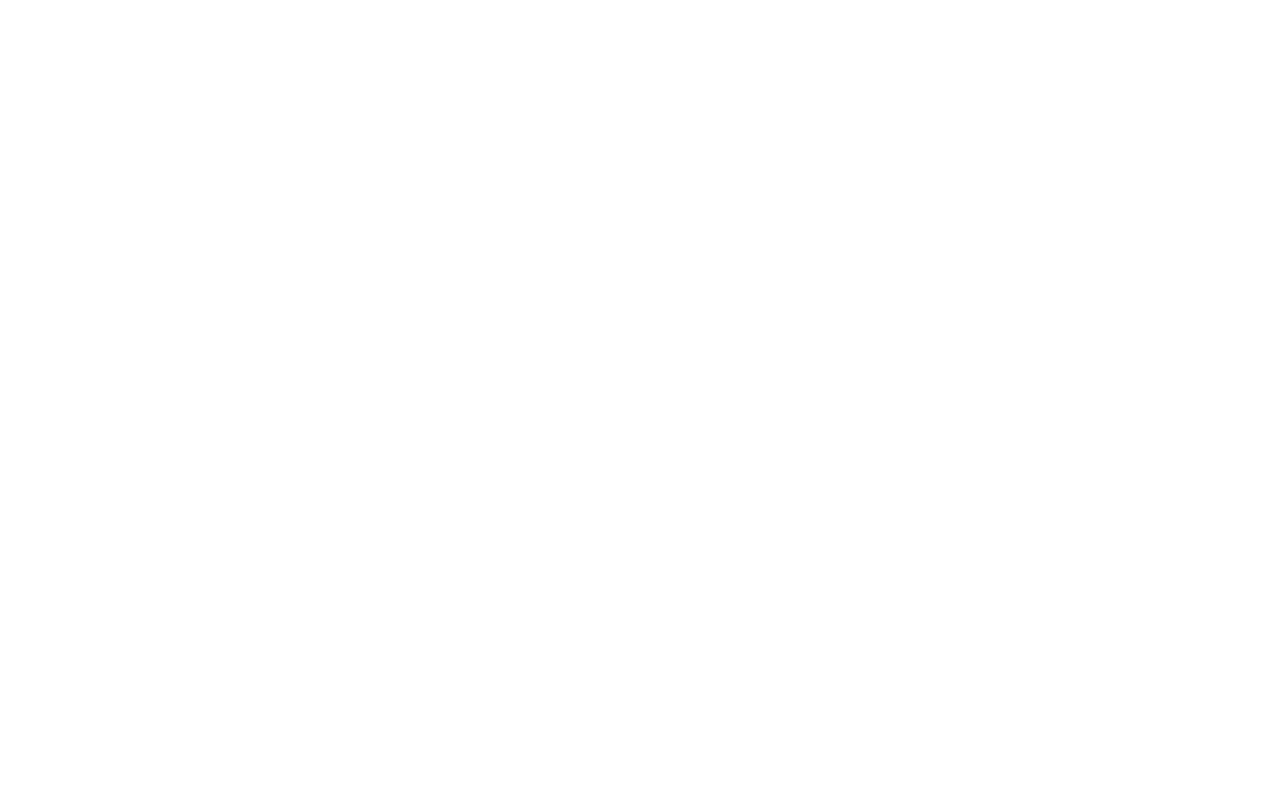
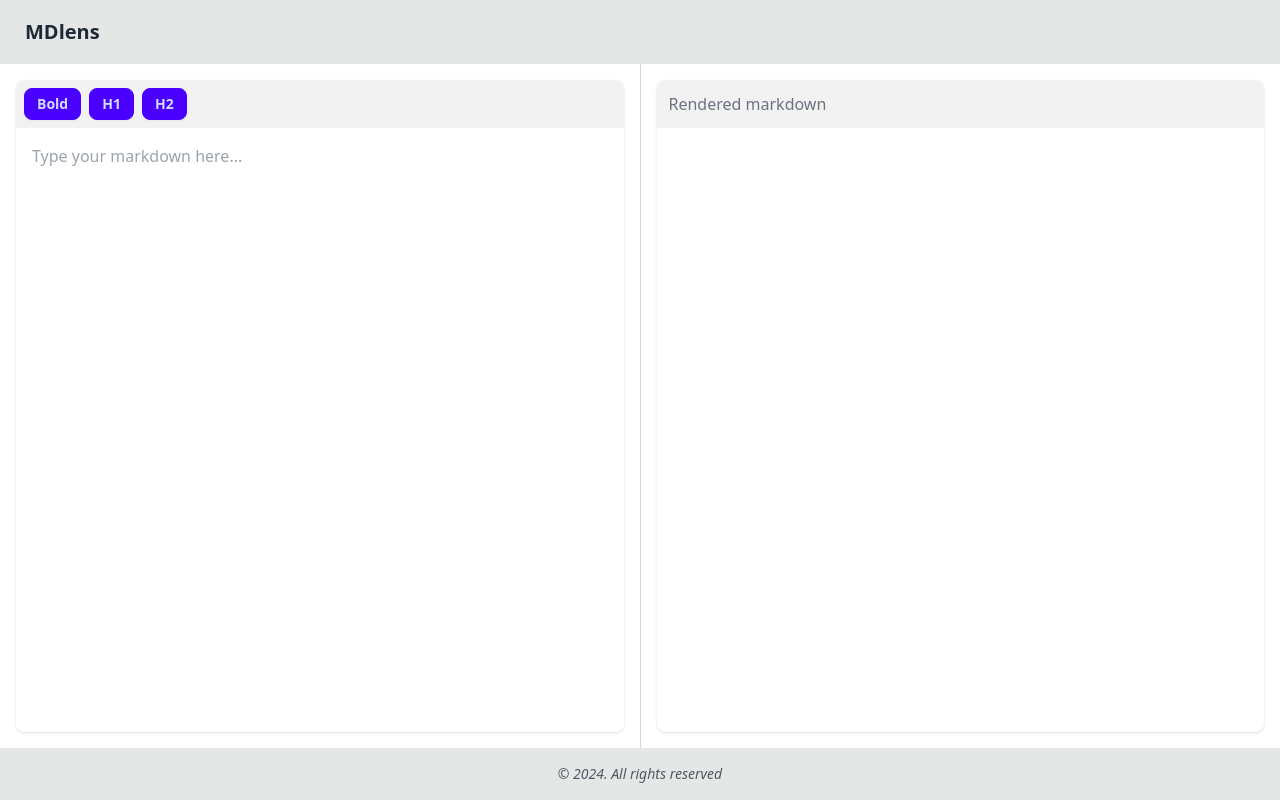
Before and after one commit to rbrickmn/md-lens, a React (Vite) app: page / in a window 1280 px wide. Built offline with nearby package versions, Linux system fonts and the light colour scheme.

Commit message:
Add layout & components

```diff
--- a/src/App.jsx
+++ b/src/App.jsx
@@ -1,7 +1,37 @@
 import React from "react";
+import Editor from "./components/Editor";
+import Preview from "./components/Preview";
 
-function App() {
-  return <></>;
-}
+const App = () => {
+  return (
+    <div className="flex flex-col h-screen">
+      {/* Header */}
+      <header className="navbar bg-base-300">
+        <a className="btn btn-ghost text-xl">MDlens</a>
+      </header>
+
+      {/* Main Content */}
+      <main className="flex-grow flex flex-col md:flex-row">
+        {/* Editor */}
+        <div className="flex-1 border-r border-gray-300 p-4">
+          <Editor />
+        </div>
+
+        {/* Preview */}
+        <div className="flex-1 p-4">
+          <Preview />
+        </div>
+      </main>
+
+      <footer className="footer footer-center bg-base-300 text-base-content p-4">
+        <aside>
+          <p className="italic opacity-75 font-medium">
+            &copy; 2024. All rights reserved
+          </p>
+        </aside>
+      </footer>
+    </div>
+  );
+};
 
 export default App;
--- a/src/components/Editor.jsx
+++ b/src/components/Editor.jsx
@@ -0,0 +1,23 @@
+import React from "react";
+
+const Editor = () => {
+  return (
+    <div className="h-full flex flex-col bg-base-100 rounded-lg shadow overflow-auto">
+      {/* Toolbar */}
+      <div className="flex items-center bg-base-200 p-2 gap-2 rounded-t-lg shadow">
+        <button className="btn btn-sm btn-primary">Bold</button>
+        <button className="btn btn-sm btn-primary">H1</button>
+        <button className="btn btn-sm btn-primary">H2</button>
+        {/* Add more buttons as needed */}
+      </div>
+
+      {/* Textarea */}
+      <textarea
+        className="flex-grow bg-base-100 p-4 resize-none rounded-b-lg outline-none"
+        placeholder="Type your markdown here..."
+      />
+    </div>
+  );
+};
+
+export default Editor;
--- a/src/components/Preview.jsx
+++ b/src/components/Preview.jsx
@@ -0,0 +1,18 @@
+import React from "react";
+
+const Preview = () => {
+  return (
+    <div className="h-full bg-base-100 rounded-lg shadow overflow-auto">
+      <div className="flex items-center bg-base-200 p-2 gap-2 rounded-t-lg">
+        <p className="text-gray-500 p-1">
+          Rendered markdown
+        </p>
+        {/* Add more buttons as needed */}
+      </div>
+
+      <div>{/* Rendered Markdown content will go here */}</div>
+    </div>
+  );
+};
+
+export default Preview;
```
